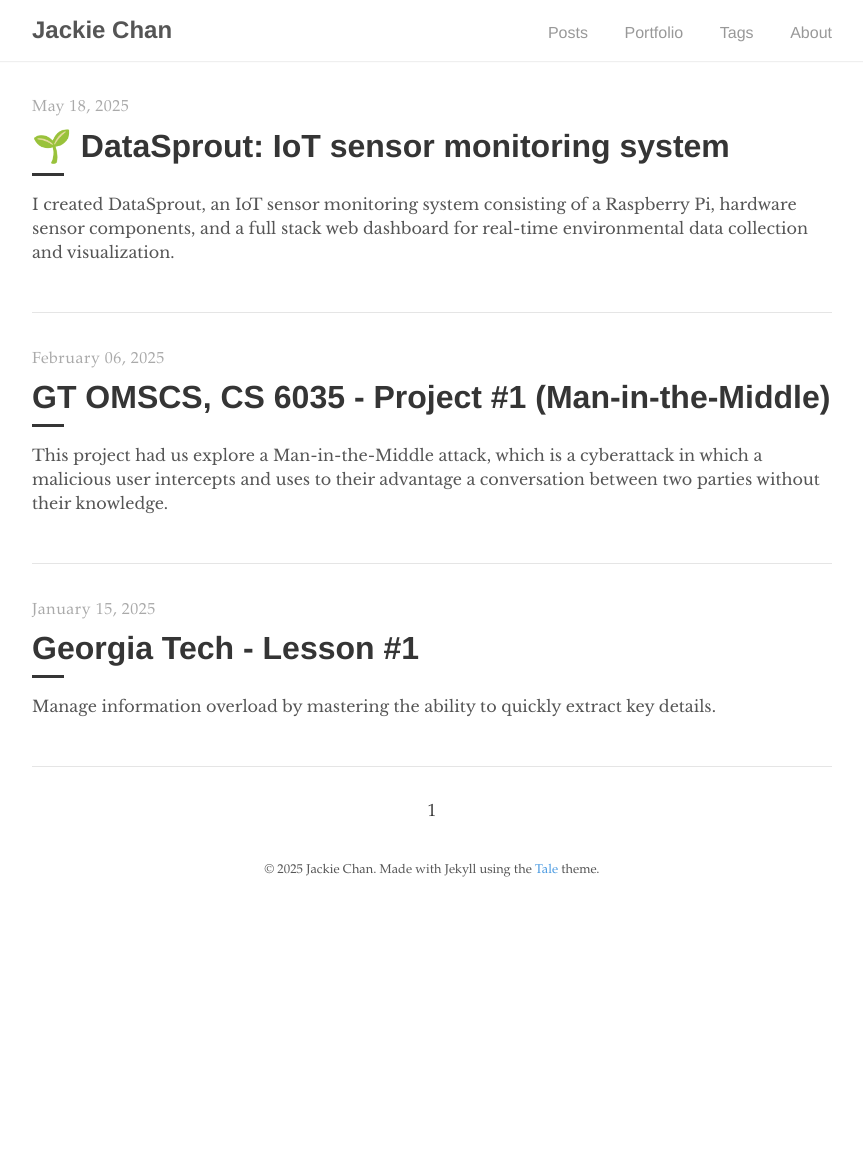
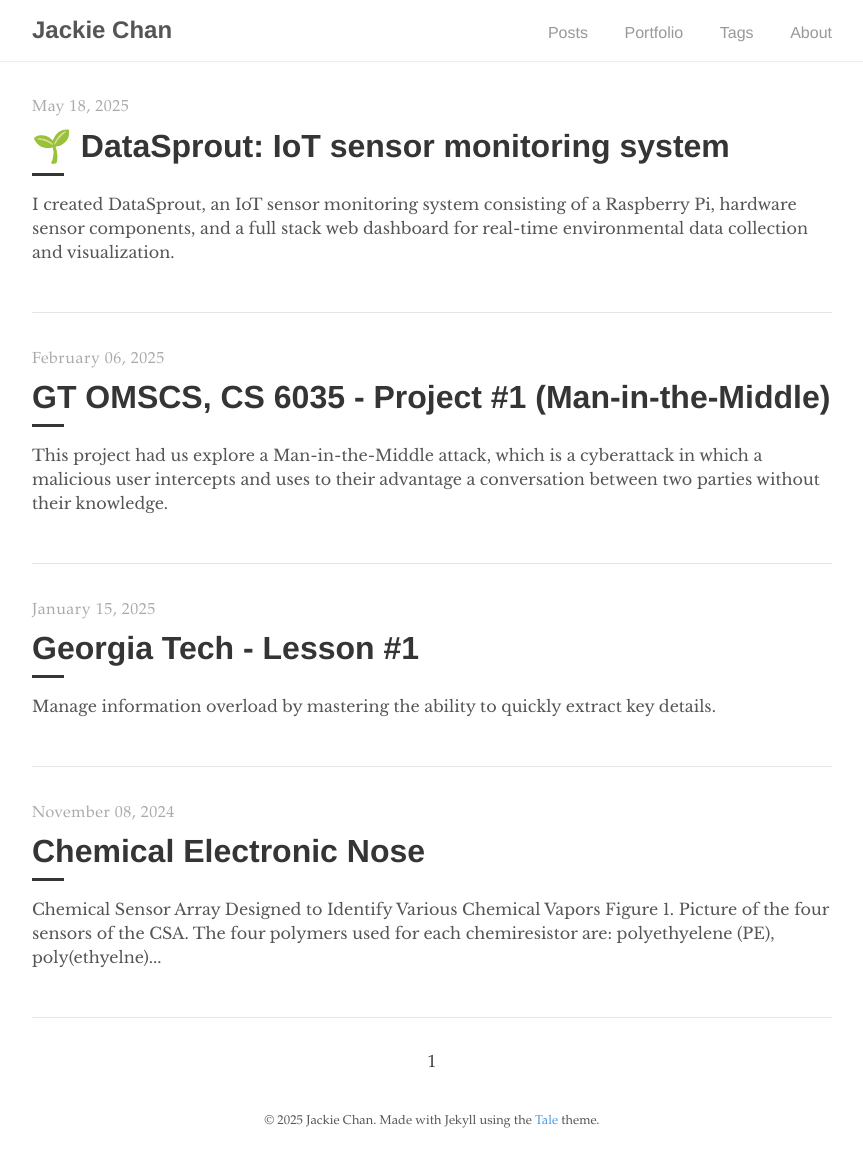
Before and after one commit to jackiechanmakes/jackiechanmakes.github.io, a Jekyll site: the page built from index.html, in a window 1280 px wide. Shown: the whole page, without its empty margins (208-1071 px from the left). Built offline with Jekyll 4.4.1, drawn with Linux system fonts in a browser that asks for light colours; the list of posts is cut into pages by our own code; before the commit the page ends 913 px from its top, so only the background shows below that; some of the changed lines change nothing that is shown.

Commit message:
Add chemical electronic nose project post

```diff
--- /dev/null
+++ b/_posts/2024-11-08-chemical-electronic-nose.md
@@ -0,0 +1,101 @@
+**Chemical Sensor Array Designed to Identify Various Chemical Vapors**
+
+![alt text](/assets/images/image-enose-chip.png)
+Figure 1. Picture of the four sensors of the CSA.
+The four polymers used for each chemiresistor
+are: polyethyelene (PE), poly(ethyelne) oxide
+(PEO), modified polystyrene (MPS), and
+polvinyl alchol (PVA)
+
+**Abstract**
+
+We have designed and manufactured a Chemical Sensor Array (CSA) that can identify the vapors of three different chemicals: acetone, dichloromethane, and n-hexane. Our CSA is composed of a substrate with electrodes for four different chemiresistors. Each chemiresistor is a chemical sensor composed of various polymers and carbon black. The polymers used for the
+fabrication of the chemiresistors are: polyethylene, poly(ethylene) oxide, modified polystyrene, and polyvinyl alcohol. The interaction between the polymer and the chemical vapor of interest results in various sensor signals that can be analyzed for pattern recognition. Two methods, known nearest neighbors (KNN) and k-Means, are used on the data to identify and differentiate among the various chemical vapors. During external testing, it was determined that k-Means was able to correctly identify the chemicals 20% more often than KNN was capable of
+accomplishing.
+
+**Introduction**
+
+The motivation of the project stems from the possibility of applying the chemical sensor array technology to the paint industry. Paint companies, such as ICI Dulux Trade® and
+Benjamin Moore®, manufacture both paints and paint removers at the same facility[1, 2]. This practice becomes problematic when chemicals that enhance properties desired in paint removers
+are accidentally mixed in with paints and vice versa. Chemicals such as dichloromethane and acetone facilitate the removal of paints from a surface by causing the original paint to swell,resulting with weakened adhesion between the paint and the surface underneath it. On the other hand, volatile organic chemicals such as n-hexane are crucial in paints to promote even applications and quick drying. Mixing the two types of chemicals has the potential to result with the paint being unable to adhere to a surface or the paint remover drying too quickly. This project focuses and studies the ability to distinguish among the chemicals: acetone, dichloromethane (DCM), and n-hexane.
+
+To avoid any such accidents, there is a dire need to find a method to identify these chemicals readily with the mindset of maintaining production efficiency. Current procedures that are being used include infrared spectroscopy, gas chromatography, and mass spectroscopy. Although these techniques are able to precisely identify unknown chemicals, the instruments
+used are not portable and require a minimum processing delay of approximately 20 minutes. Visual differentiation among these chemicals is not a reliable method because chemicals such as the ones being studied in this paper are transparent, colorless liquids. Olfactory sensory means are also not an ideal method due to the possible adaptation and loss of sensitivity of the workers after a given amount of time[3]. These issues have led to various attempts at fabricating a sensor array. Prior attempts of a sensor array include heated metal oxide thin film resistors, polymer sorption layers on the surfaces of acoustic wave resonators, or arrays of electrochemical detectors[4]. Metal oxide thin film resistors do not allow control of the chemical response or reproducibility among various arrays[4]. Surface acoustic wave resonators are also not ideal because they involve the use of complicated electronics[4].
+
+In an attempt to resolve all of these issues, we have designed and studied a chemical sensor array that is able to quickly differentiate among model chemicals used in the industry: acetone, dichloromethane, and hexane. Our approach includes a combination of conductive carbon black and nonconductive polymers with the mindset that polymer elements swell upon exposure to a chemical vapor. This phenomenon allows different direct low-power electrical signal readouts for each polymer, which can be used as sensor response signals. The patterns created by the sensor signals when the CSA is exposed to a certain chemical can be analyzed and used to identify the specific chemical. By using this technology, we have prepared a polymerbased sensor array that uses distinct electrical resistance responses to various vapors to distinguish unidentified chemicals.
+
+**Apparatus and Methods**
+
+*Preparation of the polymer solution*
+In a 20 mL scintillation vial, a solution was prepared by mixing 80 mg of a polymer, 20mg of carbon black, and 10 mL of tetrahydrofuran (THF, VWR/EMD, TX 0280-7). Four
+different solutions were prepared with the following polymers: polyethylene (PE, Aldrich, 427799), polyethylene(oxide) (PEO, Aldrich, 181986), modified polystyrene (MPS, Local Startup), and polyvinyl alchohol (PVA, Aldrich, P8136). The solutions were then sonicated for
+approximately eight minutes to ensure complete mixing. The prepared solutions were used for CSA fabrication within an hour of mixing.
+
+*Chemical sensor array fabrication*
+Using an airbrush (Badger, Model 150), the prepared solutions were deposited onto four distinct positions on the substrate, as shown in Figure 1. In order to spray the solutions in specific areas of the sensor, a substrate holder was used to keep the chip into place while a metal mask covered the areas of the substrate that were not desired for polymer deposition . Multiple coats of each solution were airbrushed onto the substrate until it was visually obvious that the electrodes were completely covered with the solution. The sprayed area was allowed to dry for approximately five minutes before applying the next prepared solution onto another position on the substrate. After preparing four different chemiresistors onto a substrate, the substrate was left to dry for at least a day before use.
+
+*Data collection *
+After the CSA was fabricated, the chemical sensor was connected to a 10-channel Multiplexer (Keithley) attached to a multimeter (Keithley, Model 2000), which monitored the resistance of the various chemiresistor elements. Three different chemicals (acetone, n-hexane, and dichloromethane) were tested by exposing the substrate to their vapor. To acquire one data sample, the baseline, which was air, was tested and recorded for one minute. The substrate was then exposed to the chemical vapor of interest until a steady resistance measurement was achieved, usually taking approximately six minutes. Finally, the substrate was exposed to air once again for about one minute until the original resistance measurement was achieved and recorded. Before the next run, the sensor was exposed to air for another five minutes to ensure that the CSA is completely flushed of the last chemical vapor exposure.
+
+*Data filtration*
+Data filtration was needed because each data point collection included the resistance measurements of the initial and recovery baseline to air when only the steady-state measurements of the chemical vapor of interest were desired. Two different methods were used
+to prepare the raw data for pattern recognition analysis. One method was manually picking out
+the data points thought to give the most representative of the steady-state resistance measurements data. The other method attempted was automating the choices of data points by taking the maximum of the resistance measurements after removing the spikes in resistance
+measurements. The spikes in resistance measurements occur when the sensor is exposed from the baseline vapor to the vapor of interest and back to the baseline. Because each chemiresistor resulted with two channels of resistance measurement readings, the reading that had the lower standard deviation was chosen for the training data set and chemical identification.
+
+*Identification of chemicals *
+
+After acquiring the filtered data, we used the chemical sensor responses to the various chemical vapors for pattern recognition analysis. The average of the resistance measurements was taken in order to acquire R∞. We would then use equation (1) to achieve our chemical sensor response to the vapor of interest.
+
+![alt text](/assets/images/image-enose-eqn.png)
+
+A training data set of 33 data samples with 11 data samples for each chemical vapor exposure
+was acquired. A program was then designed to recognize the patterns of the sensor responses to
+the various chemical vapors in the training data set and to use that information to identify or reject unidentified chemicals not in the training set. Known Nearest Neighbors (KNN) and k-Means methods were both used to analyze the chemical vapors of interest. KNN identifies a chemical based on a given number of neighboring data points and always identifies a test sample as one of the chemicals. In our case, however, we would reject the chemical if all of the chosen neighboring data points did not belong to the same chemical in the training set. On the other hand, k-Means identifies a chemical based on a set number of standard deviation and identifies a test sample as one of the chemicals unless a cut-off value is specified. Specific to this project, three nearest neighbor data points were used for KNN and a standard deviation of two was used as a cut-off value for k-Means.
+
+**Results/Discussions**
+
+A CSA was designed and fabricated to differentiate among the three chemicals of
+interest: n-hexane, acetone, and dichloromethane. The polymers chosen played a vital role in
+acquiring sensor signals that were unique for each specific chemical, allowing the possibility of identifying the desired chemicals. The analysis of two methods used to filter the raw data also heightened the ability to differentiate among the various chemical vapors correctly. Despite the fact that it took more time, we found that manually filtering the data had a 4% greater chance of identifying the given chemicals correctly than the automated method described in the experimental section. During external testing, we found that k-Means, compared to KNN, was able to correctly identify the chemicals 20% more often. Although KNN was able to correctly identify pure chemicals 17% more often than k-Means was able to, KNN was not able to reject the identification of a chemical mixture or a completely unknown chemical, which is alarming for industry process applications. Based on our application of applying this technology to the paint industry, it is preferred to reject a chemical sample than to continue using the chemical in the production of paint or paint remover. With the chosen polymers and the methods of preparing the data, we have manufactured a chemical sensor array that is able to distinguish among the three different chemicals.
+
+Based on the findings of the Lewis lab at Caltech, we chose polymers that were thought
+to acquire distinct sensor signal patterns[4]. PEO and PVA were chosen because they are polar
+and thought to interact with the polar chemicals, acetone and DCM, in a different manner than
+with the nonpolar chemical, n-hexane. For the completely opposite reason, MPS and PE were
+chosen with the intention that n-hexane would interact uniquely with the nonpolar polymers,
+resulting in a broad range of unique sensor signals. While DCM and acetone can be categorized
+as polar compounds with polarity indexes of 3.1 and 5.1 respectively, n-hexane can be
+categorized as a nonpolar compound with a polarity index of 0.0.
+
+Although this theory may seem plausible, the data results do not directly support the idea
+of polarity playing a large role in determining the chemical responses to the vapors. This is
+mostly due to the fact that certain polymers such as PE and PEO do not have significant changes from the baseline resistance measurements to the vapor of interest resistance measurements. In the representative graphs of the raw data of each of the chemical exposures as shown in Figure 2, it is roughly approximated that PE has a 22.2% increase in resistance measurement and PEO has an increase in resistance measurements of 40.5%. Although this may seem to be significant, this is prevalent throughout the data of all three chemical vapors, which proves that the sensor signals for these polymers are not unique for each of the three chemical vapors of interest. On the other hand, MPS does correlate to the theory by having a noticeable difference in resistance change between the nonpolar and polar chemical vapors. In DCM and acetone, the vapor of interest resistance measurements is approximately 3.25 times larger than the baseline resistance measurements. While for n-hexane, there is only a 50% increase in measurements. The resistance measurements collected by PVA do not support this theory at all because the only noticeable resistance measurement changes are in DCM, but not in the other chemicals. Therefore, it is somewhat unlikely that the polarities of the polymers are the main cause of the electrical responses of the chemicals based on exposures to the chemical vapors.
+
+Despite the lack of correlation among the interactions among similar polar chemical
+vapors to polymers, there does exist unique sensor signal patterns for each of the chemicals. As shown in Figure 3, two three-dimensional graphs demonstrate that each chemical does have a
+unique clustering of data points in response to the given polymers. It is with these distinct
+patterns that we can use two methods, KNN and k-means, to analyze the patterns formed with
+the sensor signals in order to identify the desired chemicals. KNN uses the given number of
+nearest neighbors to identify the chemical sample, whereas k-Means uses a given number of
+standard deviations. We were not able to tell by initial theoretical analysis which method was
+better, so both methods were designed and tested in order to determine which one was better.
+With a training data set of 11 data points for each chemical vapor, nine chemical vapor exposures were used to fine-tune the program to correctly identify as many unknown chemicals as possible while analyzing the capabilities of the methods, KNN and k-Means. Six of the nine chemical vapor data tested were two samples of each of the three chemicals used for the training data set. The remaining three samples were 50/50 mixtures of acetone and dichloromethane, dichloromethane and n-hexane, and n-hexane and acetone. There were three methods of testing that were used: internal testing, cross validation testing, and external testing. Internal testing is taking a data sample from the training data set and attempting to identify that sample. Cross validation testing is when a data sample from the training data set is also taken and tested.
+
+However, the sample is removed from the training data set. The ultimate test is external testing where samples that are completely not related to the training data set is tested and verified. As shown in Figure 4, both k-Means and KNN were capable of identifying the chemical samples relatively accurately using internal, cross validation, and external testing. This is expected since the training data set is specifically tailored to these chemicals. However, when the system was exposed to mixtures of the chemicals, k-Means was able to identify all of the mixtures as “not classified,” while KNN had a 100% rate of identifying the unknown chemicals incorrectly by identifying them as one of the chemicals of interest. Taking the results of the pure chemical tests into account, we were able to determine that three nearest neighbors were optimal in identifying chemicals with KNN and two standard deviations were optimal with k-Means.
+
+With these parameters, we wanted to evaluate our overall chemical sensor array and data analysis technique by testing five completely unknown chemicals. Both KNN and k-Means were able to correctly identify the three pure chemicals that are prevalent throughout the training data set. The remaining two samples were a 50/50 mixture of DCM and acetone as well as a chemical that the training data set was not familiar with, butanol. KNN and k-Means were both able to reject the identification of the mixture as a known chemical. However, this result is still alarming because KNN was unable to do so while tests were performed when tuning the program, which is essentially the same test except with a period of three days in between. This simply proves that the system is not reproducible yet. Despite the many successes that the two programs were able to achieve, k-Means was able to reject the identification of butanol, while KNN was unable to and identified it as hexane, proving the need for more improvements and studies.
+
+**Conclusions**
+A polymer-based chemical sensor array has been designed and fabricated to yield
+distinctive signal patterns in response to various chemical vapors. The chemical sensor has been able to distinguish among three different chemical vapors (n-hexane, acetone, and dichloromethane), which have been chosen due to their use in paints and paint removers. The
+results presented in this paper provide a basis for advances in identifying various chemicals using the designed CSA. Recommendations for future work include acquiring a more robust training data set that includes more data collections from the pure chemicals of interest, mixtures of the chemicals of interest, and chemicals that are not in the training data set at all but is likely to exist in the paint companies. Such chemicals can include sodium hydroxide, toluene, methyl ethyl ketone, and xylene. Future work also includes tailoring the sensor to specific places by temperature and humidity
+
+![alt text](/assets/images/image-enose-fig2.png)
+Figure 2. Resistance measurements vs. Time of each of the three chemical vapors of interest: a) Acetone, b) DCM, and c) n-Hexane
+
+![alt text](/assets/images/image-enose-fig3.png)
+Figure 3. Plots of the polymer sensor signals in response to thethree chemical vapors of interest with a comparison among: a) PVA, PEO, and PE and b) PVA, MPS, and PE
+
+![alt text](/assets/images/image-enose-fig4.png)
+Figure 4. Comparison of the success rate of the two methods used to analyze the data, k-Means and KNN, during internal, cross validation, and external testing.
--- a/assets/css/style.css
+++ b/assets/css/style.css
@@ -44,5 +44,5 @@
 }
 
 th {
-    background-color: lightgray;
+    background-color: rgba(223, 220, 220, 0.902);
 }
```
Also changed, not shown: assets/images/image-enose-chip.png (added), assets/images/image-enose-eqn.png (added), assets/images/image-enose-fig2.png (added), assets/images/image-enose-fig3.png (added), assets/images/image-enose-fig4.png (added), 1 other file.
